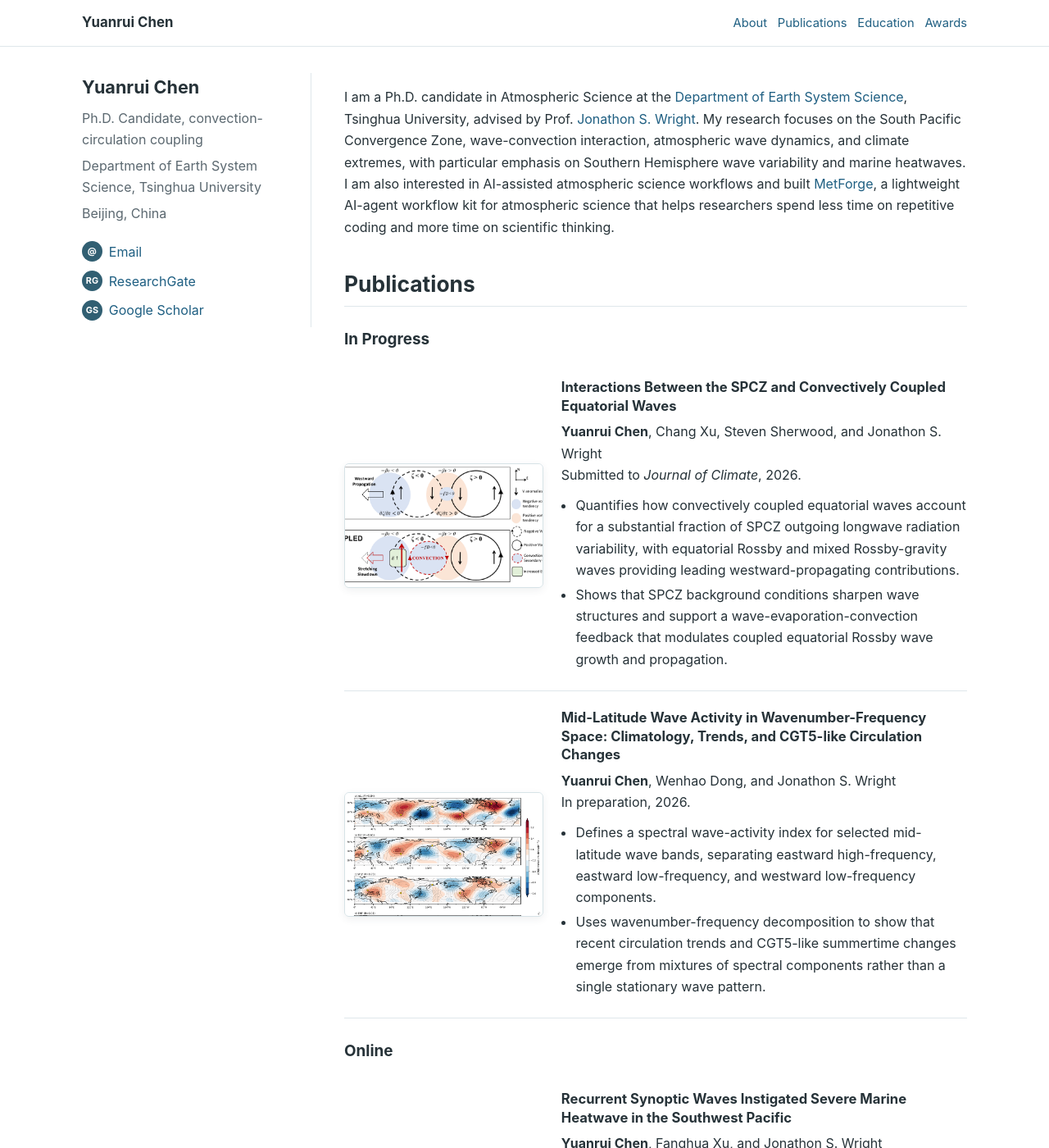
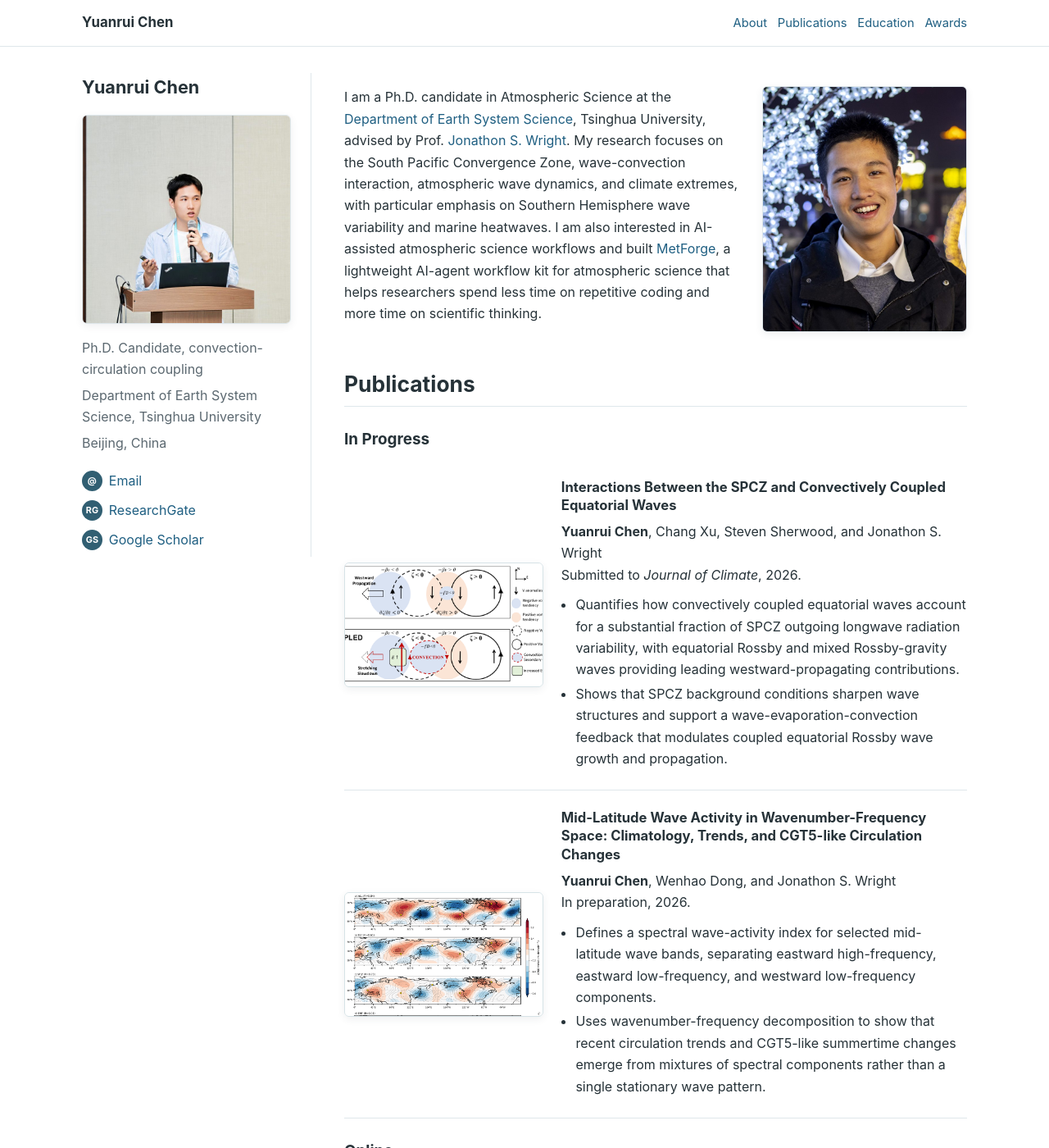
Before and after one commit to yuanruichen/yuanruichen.github.io, a Jekyll site: the page built from index.md, in a window 1280 px wide and 1400 px high. Shown: the whole window at 82% size. Built offline with Jekyll 4.4.1, drawn with Linux system fonts in a browser that asks for light colours.

Commit message:
Add homepage profile photos
Add a presentation photo under the sidebar name and a portrait beside the homepage introduction.

```diff
--- a/_layouts/default.html
+++ b/_layouts/default.html
@@ -22,6 +22,7 @@
     <main class="page-shell">
       <aside class="profile" aria-label="Profile">
         <div class="profile__name">{{ site.author.name }}</div>
+        <img class="profile__photo" src="{{ '/assets/images/profile-talk.jpg' | relative_url }}" alt="Yuanrui Chen presenting at a workshop">
         <div class="profile__bio">{{ site.author.bio }}</div>
         <div class="profile__affiliation">{{ site.author.affiliation }}</div>
         <div class="profile__location">{{ site.author.location }}</div>
--- a/assets/css/main.scss
+++ b/assets/css/main.scss
@@ -89,6 +89,17 @@ a:hover {
   font-weight: 700;
 }
 
+.profile__photo {
+  display: block;
+  width: 100%;
+  margin: .9rem 0 1rem;
+  aspect-ratio: 1 / 1;
+  object-fit: cover;
+  border-radius: 6px;
+  border: 1px solid var(--line);
+  box-shadow: 0 3px 10px rgba(45, 69, 78, .08);
+}
+
 .profile__bio,
 .profile__affiliation,
 .profile__location {
@@ -127,6 +138,35 @@ a:hover {
 
 .content {
   min-width: 0;
+}
+
+.intro-panel {
+  display: grid;
+  grid-template-columns: minmax(0, 1fr) minmax(190px, 250px);
+  gap: 1.35rem;
+  align-items: start;
+  margin-bottom: .8rem;
+}
+
+.intro-copy p {
+  margin-top: 0;
+}
+
+.intro-photo {
+  margin: 0;
+  overflow: hidden;
+  aspect-ratio: 5 / 6;
+  border-radius: 6px;
+  border: 1px solid var(--line);
+  background: var(--soft);
+  box-shadow: 0 3px 10px rgba(45, 69, 78, .08);
+}
+
+.intro-photo img {
+  width: 100%;
+  height: 100%;
+  display: block;
+  object-fit: cover;
 }
 
 h1 {
@@ -232,6 +272,18 @@ h3 {
     margin-bottom: 1.5rem;
   }
 
+  .profile__photo {
+    max-width: 220px;
+  }
+
+  .intro-panel {
+    grid-template-columns: 1fr;
+  }
+
+  .intro-photo {
+    max-width: 320px;
+  }
+
   .paper-box {
     grid-template-columns: 1fr;
     gap: .9rem;
--- a/index.md
+++ b/index.md
@@ -6,7 +6,12 @@ permalink: /
 
 <span class='anchor' id='about'></span>
 
+<div class="intro-panel" markdown="1">
+<div class="intro-copy" markdown="1">
 I am a Ph.D. candidate in Atmospheric Science at the [Department of Earth System Science](https://www.dess.tsinghua.edu.cn/), Tsinghua University, advised by Prof. [Jonathon S. Wright](https://jonathonwright.github.io/). My research focuses on the South Pacific Convergence Zone, wave-convection interaction, atmospheric wave dynamics, and climate extremes, with particular emphasis on Southern Hemisphere wave variability and marine heatwaves. I am also interested in AI-assisted atmospheric science workflows and built [MetForge](https://github.com/yuanruichen/MetForge), a lightweight AI-agent workflow kit for atmospheric science that helps researchers spend less time on repetitive coding and more time on scientific thinking.
+</div>
+<figure class="intro-photo"><img src="/assets/images/intro-portrait.jpg" alt="Portrait of Yuanrui Chen"></figure>
+</div>
 
 <span class='anchor' id='publications'></span>
 
```
Also changed, not shown: assets/images/intro-portrait.jpg (added), assets/images/profile-talk.jpg (added).
